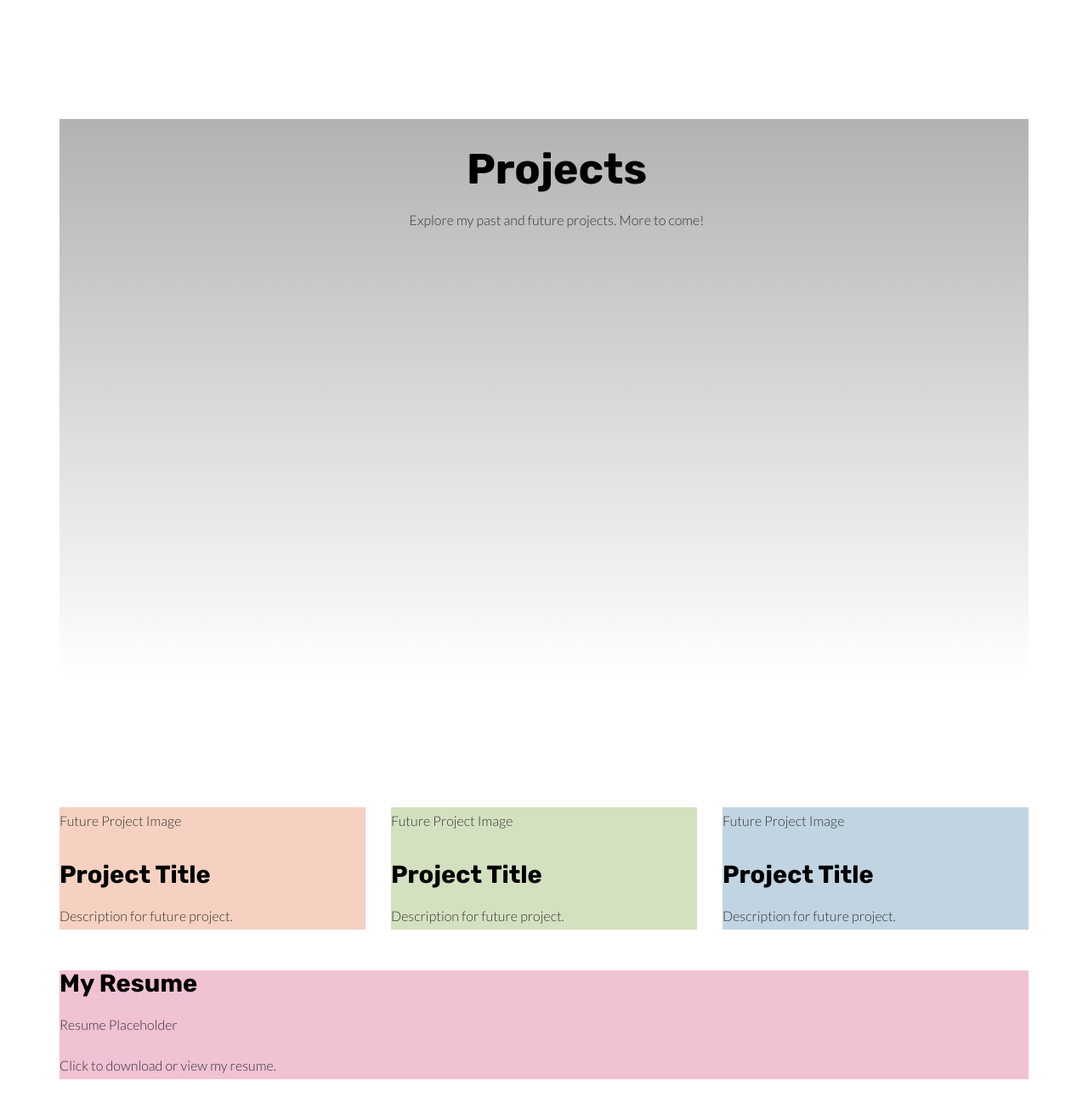
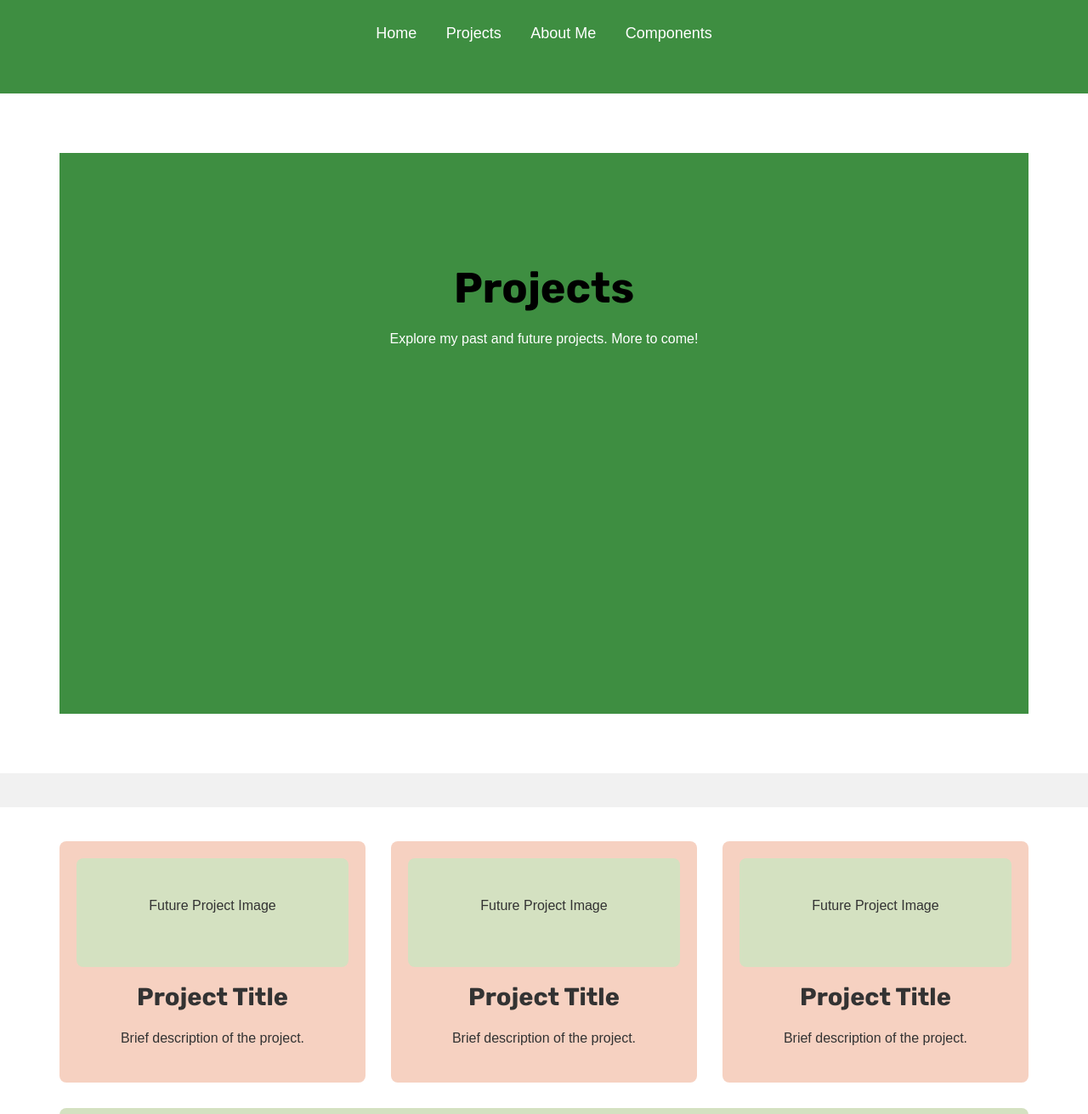
Before and after one commit to Sebadylan/sebadylan.github.io4, a plain HTML site: page project.html in a window 1280 px wide. Shown: the top 1311 px of the page at 85% size. Drawn offline with Linux system fonts and the light colour scheme.

Commit message:
Update project.html
x

```diff
--- a/project.html
+++ b/project.html
@@ -18,41 +18,121 @@
   <title>Dylan Seba - Projects</title>
 
   <link href="./main.3da94fde.css" rel="stylesheet">
+  <style>
+    /* Custom styles */
+    body {
+      font-family: Arial, sans-serif;
+      background-color: #F1F1F1;
+      margin: 0;
+      padding: 0;
+    }
+
+    header {
+      background-color: #3E8E41; /* Green background */
+      color: white;
+      padding: 20px 0;
+    }
+
+    header .navbar {
+      text-align: center;
+    }
+
+    header .navbar a {
+      color: white;
+      text-decoration: none;
+      margin: 0 15px;
+      font-size: 18px;
+    }
+
+    .hero-full-container {
+      background-color: #3E8E41; /* Green background */
+      color: white;
+      text-align: center;
+      padding: 100px 0;
+      margin-bottom: 40px;
+    }
+
+    .section-container {
+      padding: 40px 20px;
+      background-color: white;
+    }
+
+    .section-container h2 {
+      text-align: center;
+      font-size: 28px;
+      color: #333;
+    }
+
+    .project-card {
+      background-color: #F6D1C1; /* Pastel pink */
+      padding: 20px;
+      border-radius: 8px;
+      margin-bottom: 30px;
+      text-align: center;
+    }
+
+    .project-card h3 {
+      margin-top: 10px;
+      color: #333;
+    }
+
+    .project-image-placeholder {
+      background-color: #D4E1C1; /* Pastel green */
+      color: #333;
+      padding: 40px;
+      border-radius: 8px;
+      margin-bottom: 20px;
+    }
+
+    .resume-section {
+      background-color: #D4E1C1; /* Pastel green */
+      padding: 20px;
+      border-radius: 8px;
+      text-align: center;
+    }
+
+    .footer-container {
+      background-color: #3E8E41; /* Green footer */
+      color: white;
+      text-align: center;
+      padding: 20px;
+    }
+
+    .footer-container a {
+      color: white;
+      text-decoration: none;
+      margin: 0 10px;
+    }
+
+    .navbar-nav {
+      list-style: none;
+      padding: 0;
+      display: flex;
+      justify-content: center;
+    }
+
+    .navbar-nav li {
+      margin: 0 10px;
+    }
+
+  </style>
 </head>
 
 <body>
   <!-- Header -->
   <header>
     <nav class="navbar">
-      <button class="navbar-toggle" onclick="toggleNavbar()">
-        <span class="icon-bar"></span>
-        <span class="icon-bar"></span>
-        <span class="icon-bar"></span>
-      </button>
-
-      <div class="navbar-fullscreen">
-        <button class="back-button" onclick="goHome()">Back to Home</button>
-        <ul class="navbar-fullscreen-links">
-          <li><a href="./index.html" title="Go to Home Page">Home</a></li>
-          <li><a href="./project.html" title="See My Projects">Projects</a></li>
-          <li><a href="./about.html" title="Learn About Me">About Me</a></li>
-          <li><a href="./components.html" title="Check Out My Components">Components</a></li>
-        </ul>
-      </div>
+      <a href="./index.html">Home</a>
+      <a href="./project.html">Projects</a>
+      <a href="./about.html">About Me</a>
+      <a href="./components.html">Components</a>
     </nav>
   </header>
 
   <!-- Hero Section -->
-  <div class="hero-full-container" style="background-image:url('./assets/images/img-08.jpg')">
-    <div class="overlay-gradient"></div>
-    <div class="container">
-      <div class="row">
-        <div class="col-xs-12 text-center">
-          <h1>Projects</h1>
-          <p>Explore my past and future projects. More to come!</p>
-        </div>
-      </div>
-    </div>
+  <div class="hero-full-container">
+    <h1>Projects</h1>
+    <p>Explore my past and future projects. More to come!</p>
   </div>
 
   <!-- Projects Section -->
@@ -61,34 +141,34 @@
       <div class="row">
         <!-- Project 1 -->
         <div class="col-md-4">
-          <div class="project-card" style="background-color: #F6D1C1;"> <!-- Pastel Pink -->
+          <div class="project-card">
             <div class="project-image-placeholder">
               <p>Future Project Image</p>
             </div>
             <h3>Project Title</h3>
-            <p>Description for future project.</p>
+            <p>Brief description of the project.</p>
           </div>
         </div>
 
         <!-- Project 2 -->
         <div class="col-md-4">
-          <div class="project-card" style="background-color: #D4E1C1;"> <!-- Pastel Green -->
+          <div class="project-card">
             <div class="project-image-placeholder">
               <p>Future Project Image</p>
             </div>
             <h3>Project Title</h3>
-            <p>Description for future project.</p>
+            <p>Brief description of the project.</p>
           </div>
         </div>
 
         <!-- Project 3 -->
         <div class="col-md-4">
-          <div class="project-card" style="background-color: #C1D4E1;"> <!-- Pastel Blue -->
+          <div class="project-card">
             <div class="project-image-placeholder">
               <p>Future Project Image</p>
             </div>
             <h3>Project Title</h3>
-            <p>Description for future project.</p>
+            <p>Brief description of the project.</p>
           </div>
         </div>
       </div>
@@ -96,7 +176,7 @@
       <!-- Resume Section -->
       <div class="row">
         <div class="col-md-12">
-          <div class="resume-section" style="background-color: #F1C1D4;"> <!-- Pastel Pink -->
+          <div class="resume-section">
             <h3>My Resume</h3>
             <div class="resume-placeholder">
               <p>Resume Placeholder</p>
@@ -130,23 +210,6 @@
       </a>
     </p>
   </div>
-
-  <script>
-    // Toggle the navbar on and off for mobile screens
-    function toggleNavbar() {
-      var navbar = document.querySelector('.navbar-fullscreen');
-      var body = document.querySelector('body');
-      navbar.style.display = (navbar.style.display === "flex") ? "none" : "flex";
-      navbar.style.opacity = navbar.style.display === "flex" ? "1" : "0";
-      body.style.backgroundColor = navbar.style.display === "flex" ? "#333" : "#FAF9F6";
-    }
-
-    // Function to go back to the home page
-    function goHome() {
-      window.location.href = "./index.html";
-    }
-  </script>
-
 </body>
 
 </html>
```
